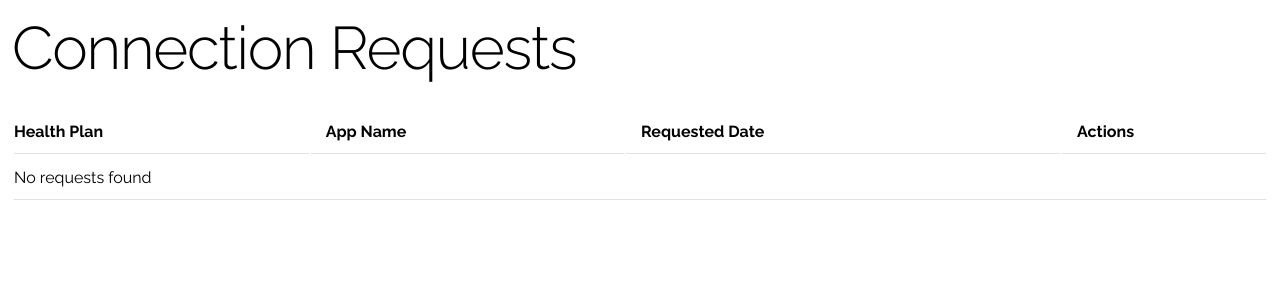
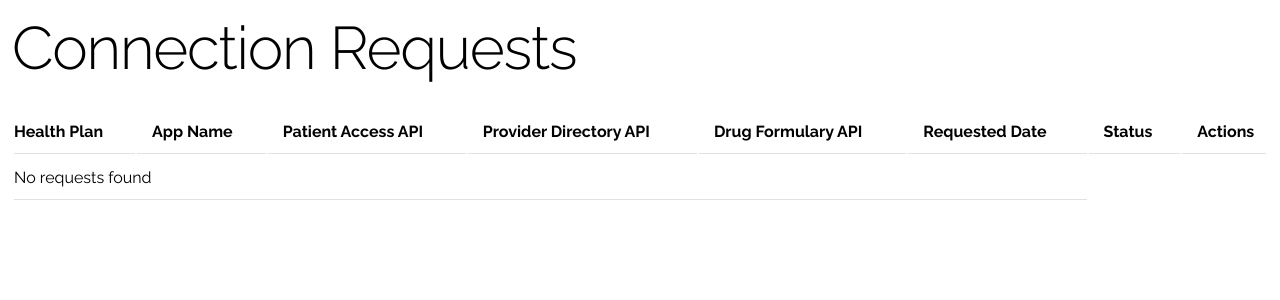
Before and after one commit to rodneygauna/H3O_Inferno, a Flask app: page /view_requests in a window 1280 px wide. Shown: the part 60-360 px from the top of the page. Run offline with Flask 3, Linux system fonts and the light colour scheme; the visitor is signed in with stand-in values (Sample User, id 1); data that the repository does not hold is empty; some libraries are stand-ins or nearby versions.

Commit message:
better displayed of APIs

```diff
--- a/src/templates/requests/view_requests.html
+++ b/src/templates/requests/view_requests.html
@@ -7,7 +7,11 @@
       <tr>
         <th>Health Plan</th>
         <th>App Name</th>
+        <th>Patient Access API</th>
+        <th>Provider Directory API</th>
+        <th>Drug Formulary API</th>
         <th>Requested Date</th>
+        <th>Status</th>
         <th>Actions</th>
       </tr>
     </thead>
@@ -16,7 +20,23 @@
       <tr>
         <td>{{ request.health_plan_name }}</td>
         <td>{{ request.app_name }}</td>
+        <td>
+          {% if request.fhir_patient_access_api %}
+          <i class="fa fa-check" aria-hidden="true"></i>
+          {% else %} {% endif %}
+        </td>
+        <td>
+          {% if request.fhir_provider_directory_api %}
+          <i class="fa fa-check" aria-hidden="true"></i>
+          {% else %} {% endif %}
+        </td>
+        <td>
+          {% if request.fhir_drug_formulary_api %}
+          <i class="fa fa-check" aria-hidden="true"></i>
+          {% else %} {% endif %}
+        </td>
         <td>{{ request.created_date.strftime('%Y-%m-%d %I:%M %p') }}</td>
+        <td>Status goes here</td>
         <td>
           <a href="#" class="button button-primary">View</a>
           <a href="#" class="button button-primary">Change Status</a>
@@ -25,7 +45,7 @@
       {% endfor %} {% else %}
       <!-- If no requests found, extend all columns -->
       <tr>
-        <td colspan="4">No requests found</td>
+        <td colspan="6">No requests found</td>
         {% endif %}
       </tr>
     </tbody>
```
